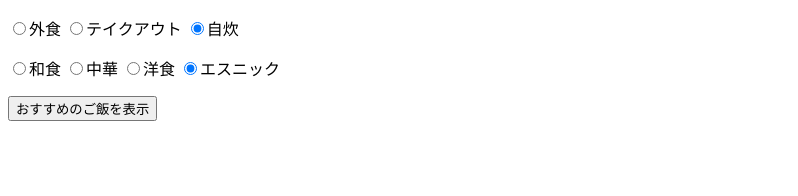
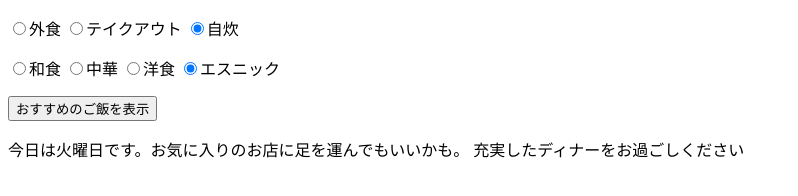
Before and after one commit to aoi0108/P13, a plain HTML site: page index.html in a window 1280 px wide. Shown: the whole page, without its empty margins (0-798 px from the left). Drawn offline with Linux system fonts and the light colour scheme.

Commit message:
時間曜日ごとに違うメッセージを表示

```diff
--- a/index.html
+++ b/index.html
@@ -39,7 +39,48 @@
         <img id="foodImg" src="" alt="">
     </div>
 
-
+    <!-- 曜日・時間ごとに違うメッセージを表示する -->
+    <div class="random-message">
+        <div class="daily">
+            <p><span id="dailyMessage"></span></p>
+        </div>
+        <script>
+        // 曜日ごとのメッセージ
+        const date = new Date();
+        const daysOfWeek = ["日曜日", "月曜日", "火曜日", "水曜日", "木曜日", "金曜日", "土曜日"];
+        const dayOfWeek = daysOfWeek[date.getDay()];
+        const messageElement = document.getElementById("dailyMessage");
+        const dailyMessages = [
+            "月曜日です。今週は外食の予定は多いですか？栄養バランスに気をつけましょう。",
+            "火曜日です。お気に入りのお店に足を運んでもいいかも。",
+            "水曜日です。週の中盤です。好きなものを食べて後半戦も乗り切りましょう！",
+            "木曜日です。週末まであと一息！忙しくても食事は抜かないでくださいね。",
+            "金曜日です。１週間お疲れ様です！夜はパーっと飲みませんか？",
+            "土曜日です。外食は混んでるかも？ゆっくり自炊もいいですね。",
+            "日曜日です。外食は混んでるかも？"
+        ];
+        // 時間帯ごとのメッセージ
+        const currentHour = date.getHours();
+        const hourlyMessages = [
+            "朝ごはん",
+            "ランチ",
+            "おやつタイム",
+            "ディナー"
+        ];
+        let hourlyMessage = "";
+        if (currentHour >= 4 && currentHour < 10) {
+            hourlyMessage = hourlyMessages[0];
+        } else if (currentHour >= 10 && currentHour < 14) {
+            hourlyMessage = hourlyMessages[1];
+        } else if (currentHour >= 14 && currentHour < 17) {
+            hourlyMessage = hourlyMessages[2];
+        } else {
+            hourlyMessage = hourlyMessages[3];
+        }
+        // メッセージをhtmlで表示
+        messageElement.textContent = `今日は${dailyMessages[date.getDay()] || "曜日情報が取得できませんでした。"} 充実した${hourlyMessage}をお過ごしください`;
+        </script>
+    </div>
 </body>
 
 </html>
```
Also changed, not shown: script.js (+39 -0 lines).
